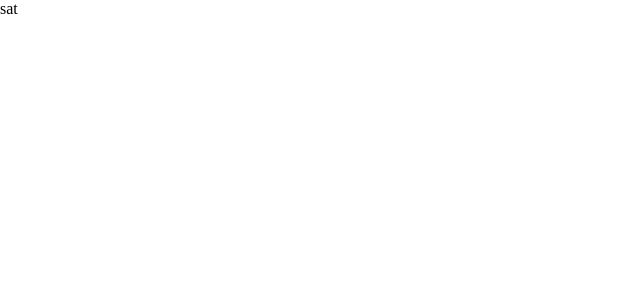
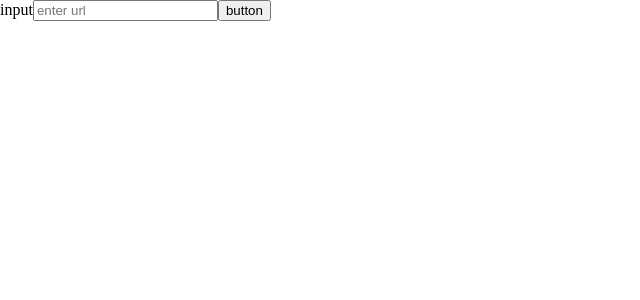
Before and after one commit to SatyamSingh432/yt-video-summarizer, a React (Vite) app in the folder frontend/: page / in a window 1280 px wide. Shown: the top 300 px of the page, without its empty margins (0-640 px from the left). Built offline with nearby package versions, Linux system fonts and the light colour scheme.

Commit message:
feat: add url  checking page

```diff
--- a/frontend/src/App.tsx
+++ b/frontend/src/App.tsx
@@ -1,9 +1,10 @@
+import Youtube from "./components/Youtube";
 import "./App.css";
 
 function App() {
   return (
     <>
-      <div>sat</div>
+      <Youtube />
     </>
   );
 }
--- /dev/null
+++ b/frontend/src/components/Youtube.tsx
@@ -0,0 +1,69 @@
+import { useState } from "react";
+const Youtube = () => {
+  const [url, setUrl] = useState("");
+  async function checkYouTubeVideoExists(url: string): Promise<boolean> {
+    try {
+      const response = await fetch(
+        `https://www.youtube.com/oembed?url=${encodeURIComponent(
+          url
+        )}&format=json`
+      );
+      return response.ok;
+    } catch {
+      return false;
+    }
+  }
+  function isValidYouTubeUrl(url: string): boolean {
+    // const regex =
+    //   /^(https?:\/\/)?(www\.)?(youtube\.com\/watch\?v=|youtu\.be\/)[\w-]{11}(\S*)?$/;
+    try {
+      const parsedUrl = new URL(url);
+      const hostname = parsedUrl.hostname;
+      const videoIdFromWatch = parsedUrl.searchParams.get("v");
+
+      if (hostname.includes("youtube.com") && videoIdFromWatch) {
+        return videoIdFromWatch.length === 11;
+      }
+
+      if (hostname.includes("youtu.be")) {
+        console.log(parsedUrl.pathname);
+        const id = parsedUrl.pathname.slice(1);
+        console.log(id);
+        return id.length === 11;
+      }
+      return false;
+    } catch {
+      return false;
+    }
+  }
+
+  const submitHandler = async (e: React.FormEvent<HTMLFormElement>) => {
+    e.preventDefault();
+    if (isValidYouTubeUrl(url) === true) {
+      const videoExist = await checkYouTubeVideoExists(url);
+      console.log(videoExist);
+    } else {
+      console.error("Invalid url, video didn't exist");
+    }
+  };
+  const changeHandler = (e: React.ChangeEvent<HTMLInputElement>) => {
+    setUrl(e.target.value);
+    console.log(e.target.value);
+  };
+  return (
+    <div>
+      <form onSubmit={submitHandler}>
+        <label htmlFor="">input</label>
+        <input
+          type="text"
+          placeholder="enter url"
+          value={url}
+          onChange={changeHandler}
+        />
+        <button type="submit">button</button>
+      </form>
+    </div>
+  );
+};
+
+export default Youtube;
```
